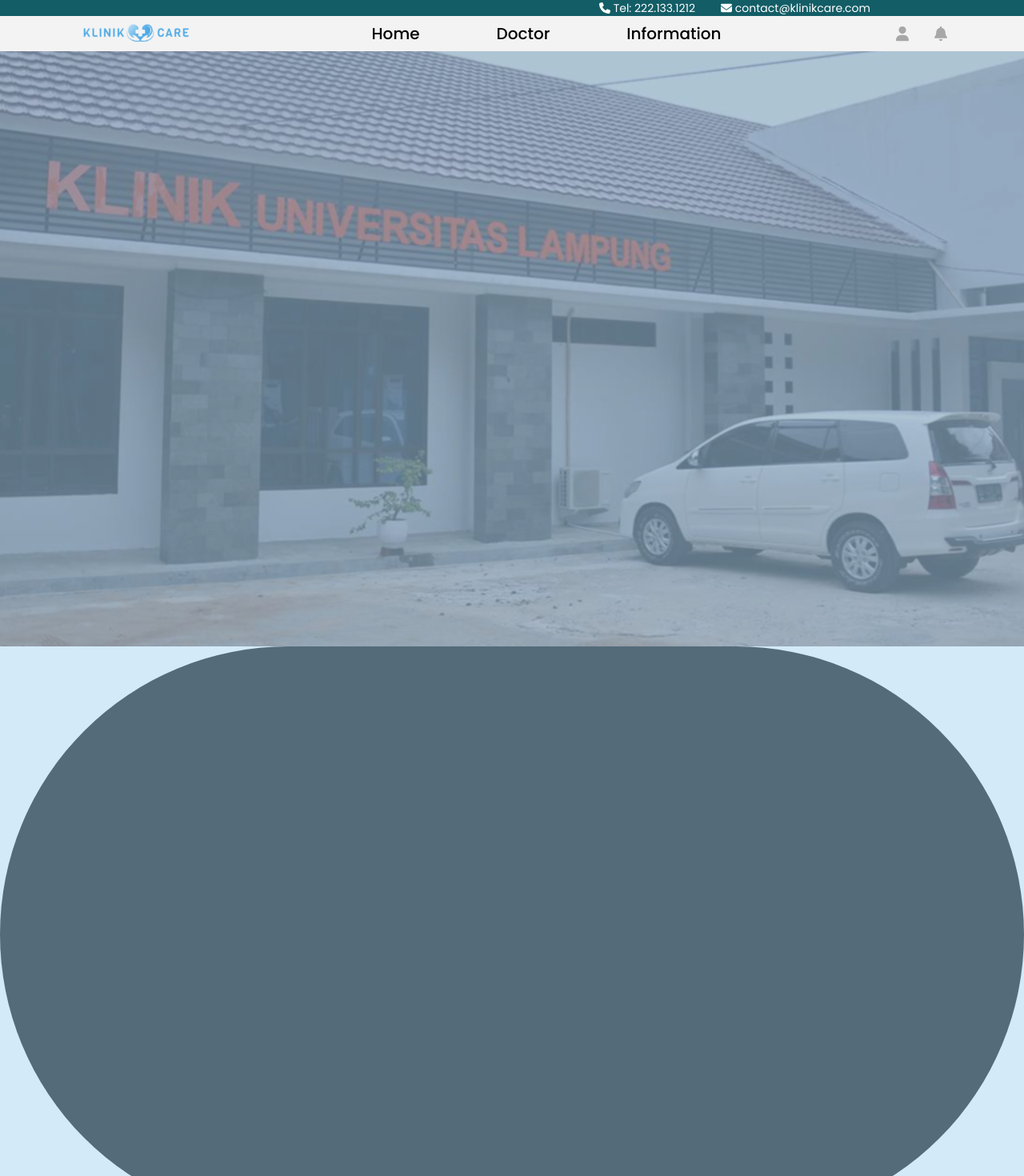
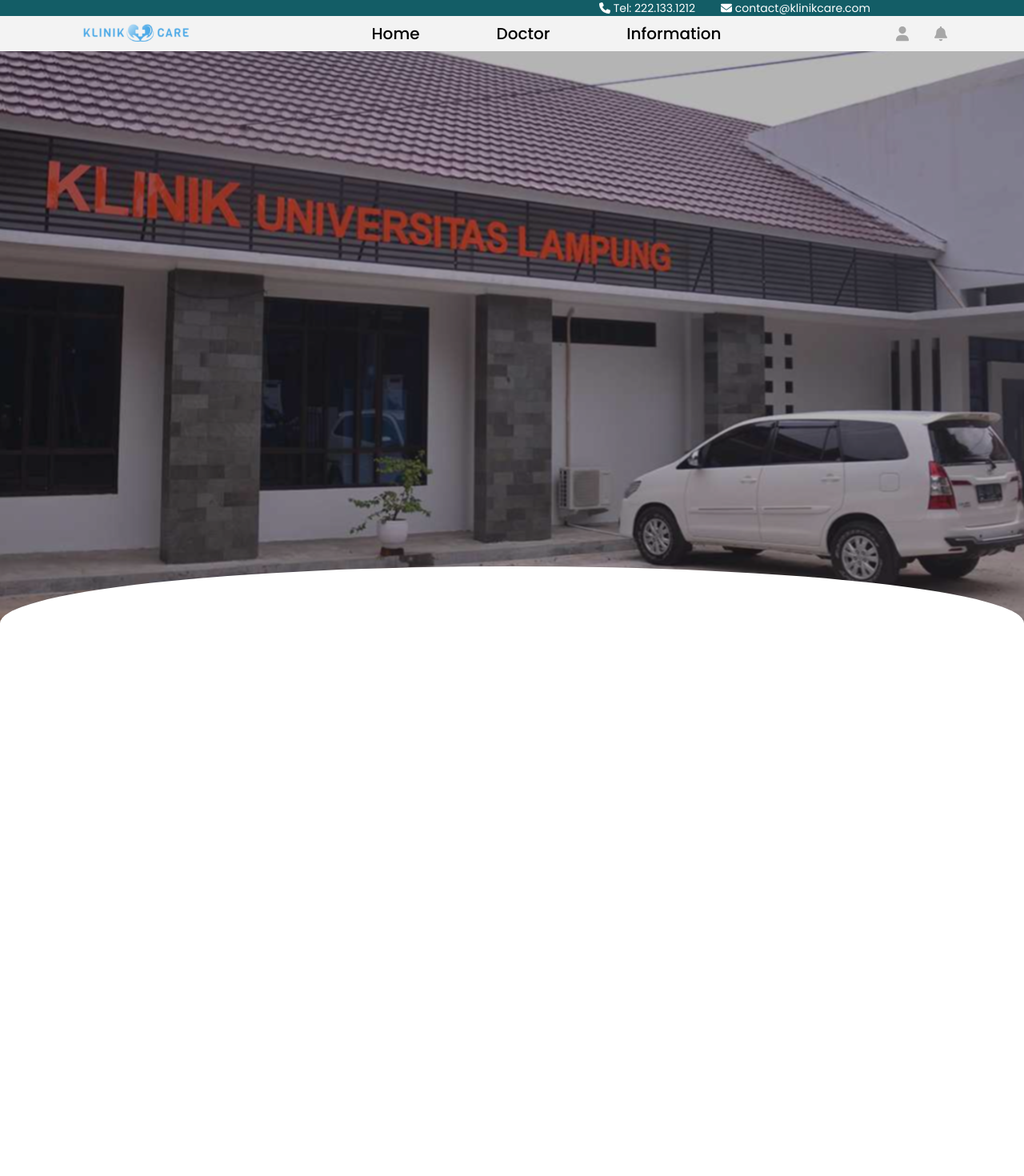
Before and after one commit to dafahan/KlinikCare, a Next.js app: page /home in a window 1280 px wide. Shown: the top 1470 px of the page at 80% size. Built offline with nearby package versions, Linux system fonts and the light colour scheme.

Commit message:
update:regist page

```diff
--- a/app/globals.css
+++ b/app/globals.css
@@ -2,6 +2,11 @@
 @tailwind components;
 @tailwind utilities;
 
+@layer utilities {
+  .rounded-ellipse {
+    border-radius: 4500px / 500px;
+  }
+}
 body {
   font-family: Helvetica, sans-serif;
 }
--- a/app/home/page.tsx
+++ b/app/home/page.tsx
@@ -2,9 +2,12 @@
 
 const page = () => {
   return (
+
     <div className="flex w-full bg-white justify-start items-center relative flex-col relative">
-        <div className="flex h-[calc(100vh-1.5rem-2rem)] w-full before:bg-[#A7D5F4] before:absolute before:content-[''] before:w-full before:h-full before:bg-opacity-50 bg-[url('/images/klinikunila.svg')] bg-cover "></div>
-        <div className="flex w-full h-[90vh] rounded-full bg-black">
+        <div className="flex h-[calc(100vh-1.5rem-2rem)] w-full before:absolute before:content-[''] before:w-full before:h-full before:bg-opacity-50 bg-[url('/images/klinikunila.svg')] bg-cover ">
+
+        </div>
+        <div className="flex w-full h-screen rounded-ellipse bg-white relative top-[-100px]">
 
         </div>
     </div>
--- a/app/register/page.tsx
+++ b/app/register/page.tsx
@@ -5,7 +5,7 @@
 
 export default function Home() {
     const [successRegist,setSuccessRegist] = useState(0)
-    const [nextForm,updateNextForm] = useState(0)
+    const [nextForm,updateNextForm] = useState(1)
   return (
     <div className={`flex min-h-[calc(100vh-1.5rem-2rem)] w-full bg-white justify-start items-center py-8 relative flex-col`}>
         {successRegist && (
@@ -52,7 +52,7 @@
                     </div>
                 </div>
                 <div className="flex items-center justify-between text-md">
-                    <button className="bg-tertiary px-4 py-1 text-xl text-white rounded-lg" onClick={()=>updateNextForm(1)}>Submit</button>
+                    <button className="bg-tertiary px-4 py-1 text-xl text-white rounded-lg" onClick={()=>updateNextForm(0)}>Next</button>
                     <p>Already have an account? <Link href={'/login'} className="text-[#77B0AA]">Login</Link></p>
                 </div>
 
@@ -107,7 +107,7 @@
                         </div>
                     </div>
                     <div className="flex items-center justify-start text-md">
-                        <button className="bg-tertiary px-4 py-1 text-xl text-white rounded-lg hover:opacity-60" >Submit</button>
+                        <button className="bg-tertiary px-4 py-1 text-xl text-white rounded-lg hover:opacity-60" onClick={()=>setSuccessRegist(1)}>Submit</button>
 
                     </div>
                 </div>
```
